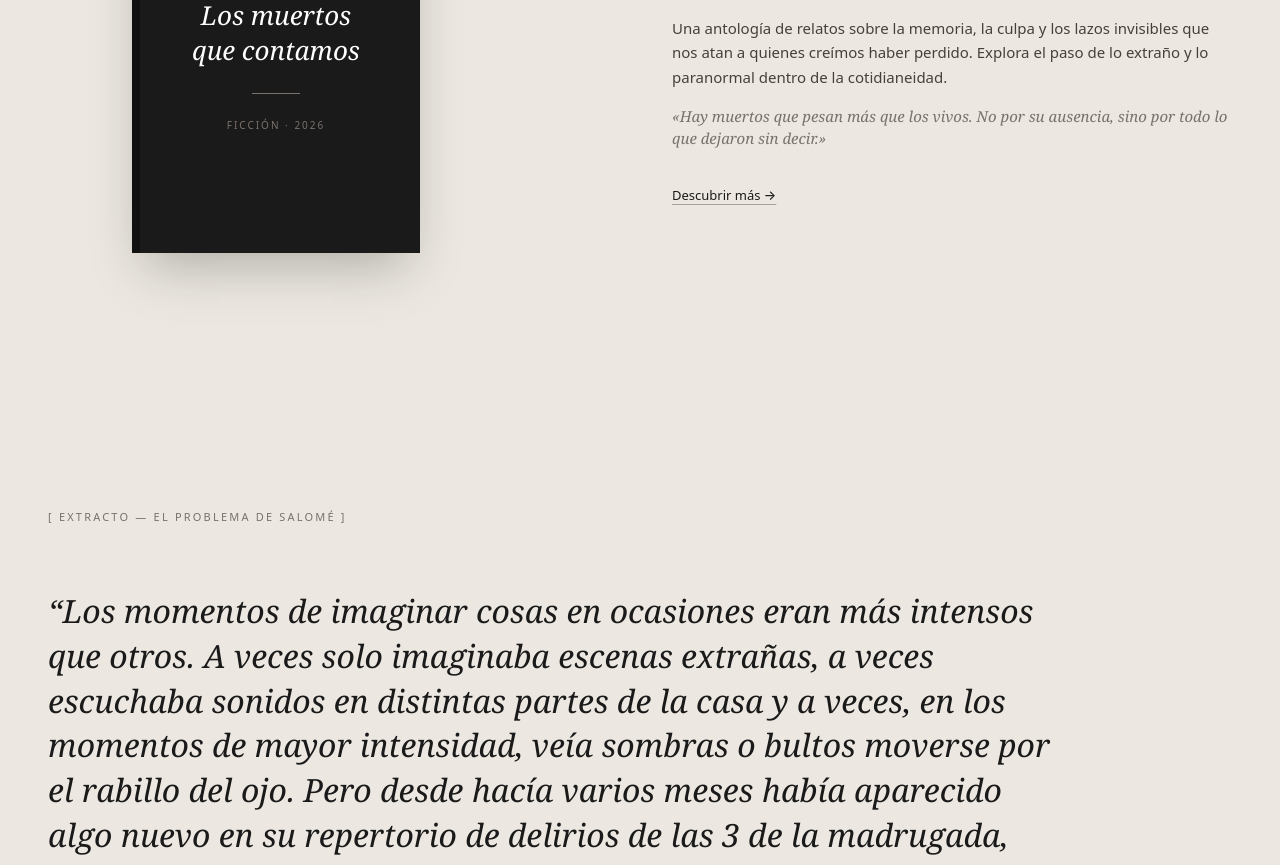
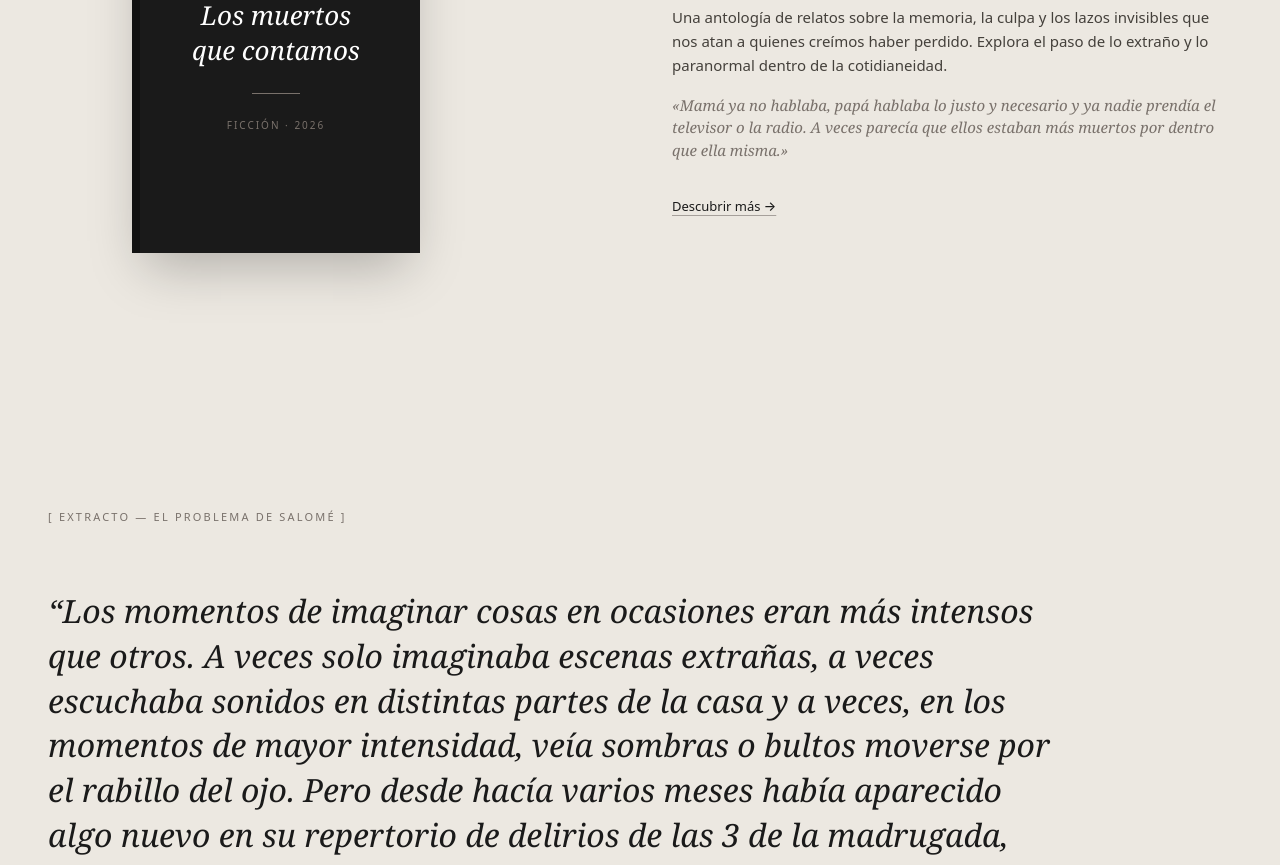
Before and after one commit to Azulxc/fede-landing, a Next.js app: page / in a window 1280 px wide. Shown: the part 1188-2053 px from the top of the page. Built offline with nearby package versions, Linux system fonts and the light colour scheme.

Commit message:
Corrijo quote

```diff
--- a/src/app/page.tsx
+++ b/src/app/page.tsx
@@ -99,8 +99,10 @@ export default function Home() {
                 dentro de la cotidianeidad.
             </p>
             <p className="font-serif text-[0.9375rem] italic text-stone-500 mb-8">
-              &laquo;Hay muertos que pesan más que los vivos. No por su
-              ausencia, sino por todo lo que dejaron sin decir.&raquo;
+              &laquo;Mamá ya no hablaba, papá hablaba
+              lo justo y necesario y ya nadie prendía el televisor
+              o la radio. A veces parecía que ellos estaban más muertos
+               por dentro que ella misma.&raquo;
             </p>
             <Link
               href="/libro"
```
